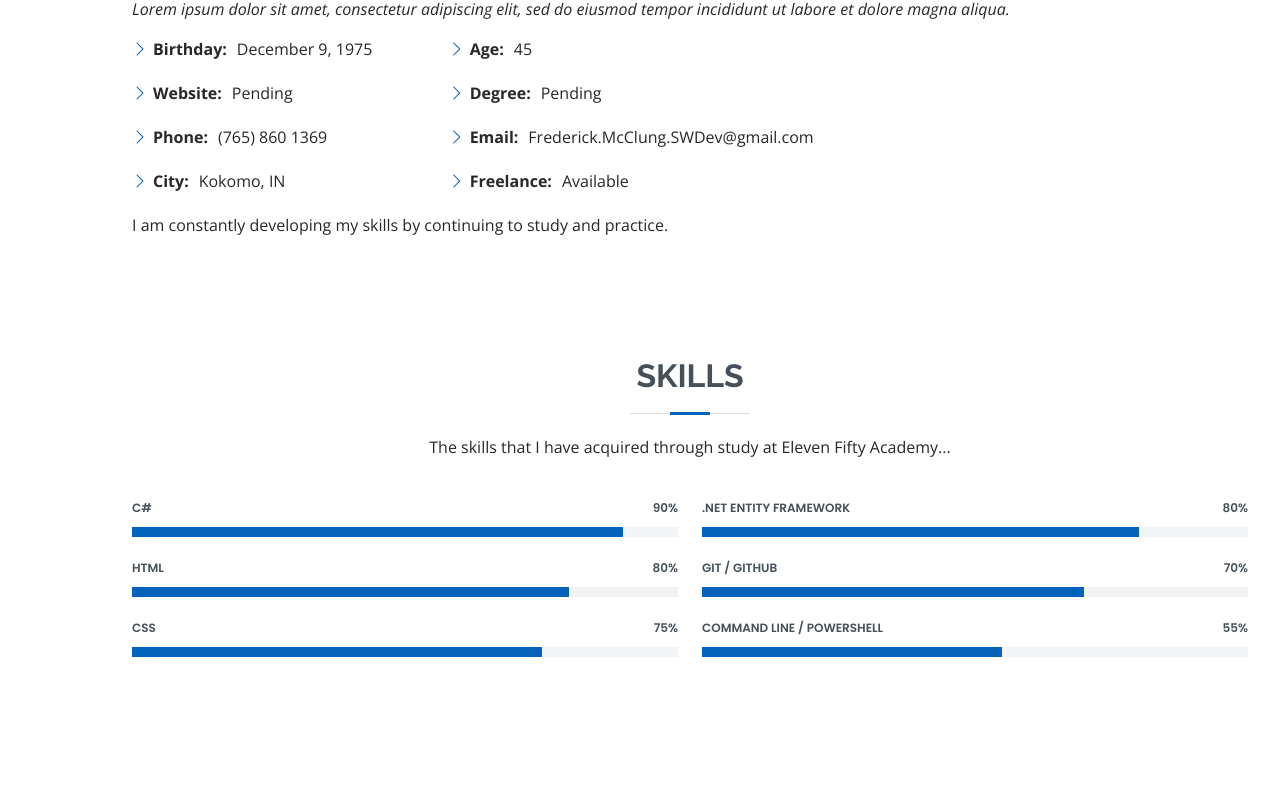
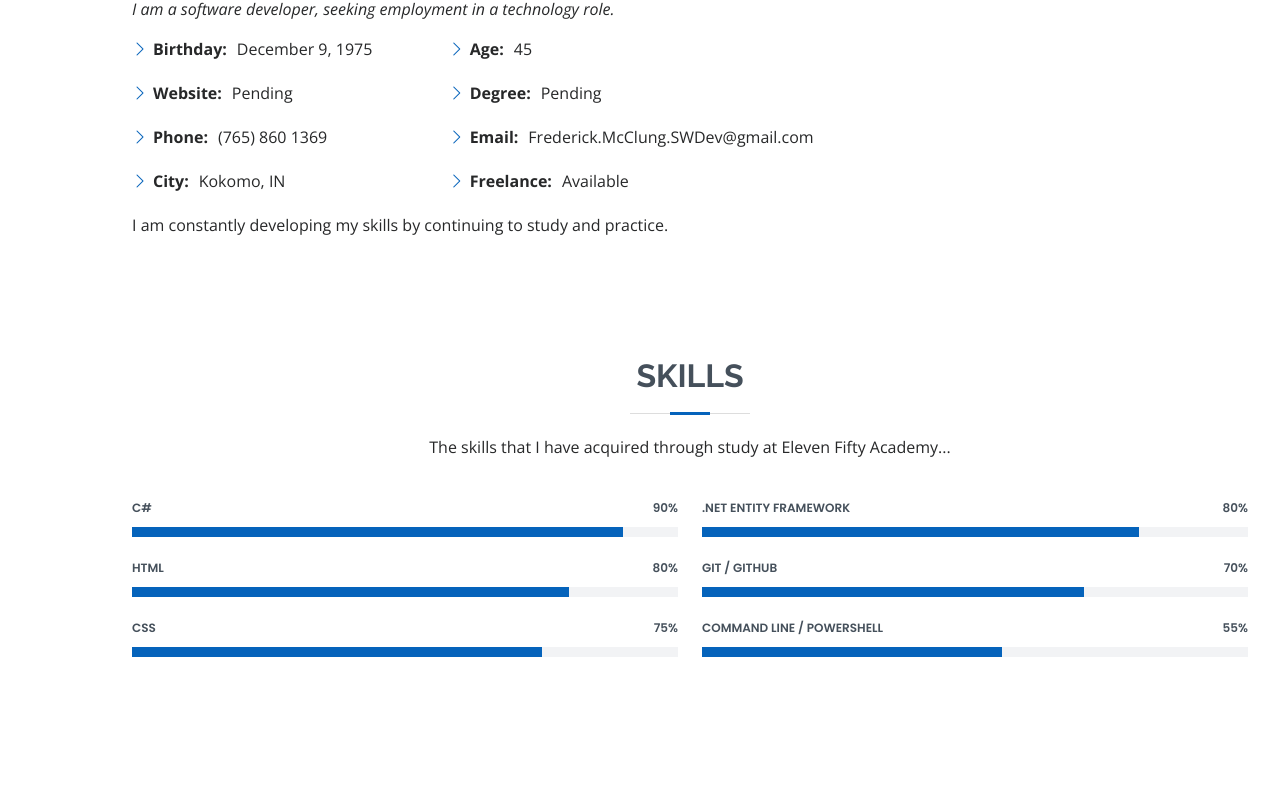
Before and after one commit to FredMacSWDev/Portfolio, a plain HTML site: page index.html in a window 1280 px wide. Shown: the part 1685-2478 px from the top of the page. Drawn offline with nearby package versions, Linux system fonts and the light colour scheme.

```diff
--- a/index.html
+++ b/index.html
@@ -126,8 +126,7 @@
           <div class="col-lg-10 pt-4 pt-lg-0 content">
             <h3>Software Developer</h3>
             <p class="fst-italic">
-              Lorem ipsum dolor sit amet, consectetur adipiscing elit, sed do eiusmod tempor incididunt ut labore et dolore
-              magna aliqua.
+              I am a software developer, seeking employment in a technology role.
             </p>
             <div class="row">
               <div class="col-lg-4">
@@ -517,7 +516,7 @@
   <footer id="footer">
     <div class="container">
       <h3>Frederick McClung</h3>
-      <p>Et aut eum quis fuga eos sunt ipsa nihil. Labore corporis magni eligendi fuga maxime saepe commodi placeat.</p>
+      <p>Seeking my first opportunity in this new chapter of my life.</p>
       <div class="social-links">
         <a href="https://twitter.com/FredJazzMcClung" target="_blank" class="twitter"><i class="bx bxl-twitter"></i></a>
         <a href="https://www.facebook.com/frederick.mcclung.5" target="_blank" class="facebook"><i class="bx bxl-facebook"></i></a>
```
